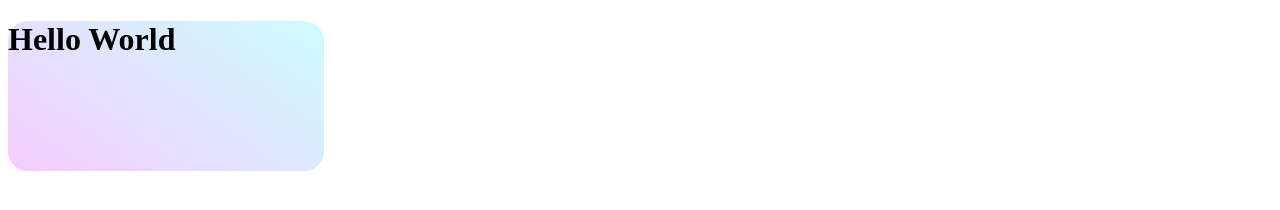
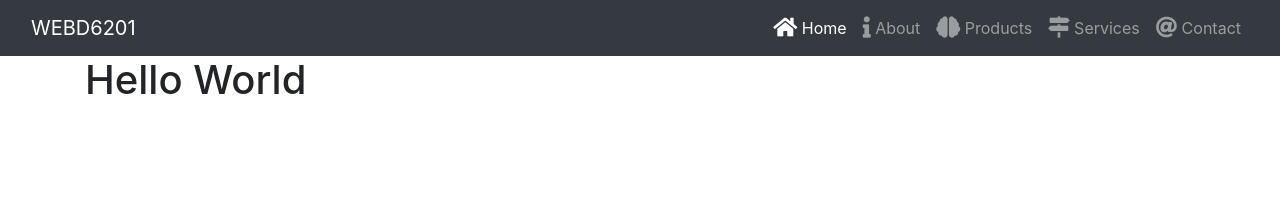
Before and after one commit to AshokSasi/WEBD6201-Week1, a website: page index.html in a window 1280 px wide. Drawn offline with nearby package versions, Linux system fonts and the light colour scheme.

Commit message:
Added main  nav

```diff
--- a/Content/app.css
+++ b/Content/app.css
@@ -1,9 +1 @@
 /* Custom css goes here*/
-
-  h1 {
-    border-radius: 20px;
-    width: 25%;
-    height: 150px;
-    background: linear-gradient(35deg,#f5ccff,#ccfdff)
-
-  }
--- a/Scripts/app.js
+++ b/Scripts/app.js
@@ -7,10 +7,7 @@
     function Start()
     {
         console.log("App Started...");
-        for(let index =0; index <5; index++)
-        {
-            console.log(index);
-        }
+
     }
 
     //Start();
--- a/index.html
+++ b/index.html
@@ -5,15 +5,58 @@
     <meta name="viewport" content="width=device-width, initial-scale=1.0">
     <title>Document</title>
     <!-- CSS Section -->
+
+    <link rel="stylesheet" href="./node_modules/bootstrap/dist/css/bootstrap.min.css">
+    <link rel="stylesheet" href="./node_modules/@fortawesome/fontawesome-free/css/all.min.css">
     <link rel="stylesheet" href="./Content/app.css">
 </head>
 <body>
-    <div>
+    <header>
+        <nav class="navbar navbar-expand-lg navbar-dark bg-dark">
+            <div class="container-fluid">
+              <a class="navbar-brand" href="#">WEBD6201</a>
+              <button class="navbar-toggler" type="button" data-bs-toggle="collapse" data-bs-target="#navbarSupportedContent" aria-controls="navbarSupportedContent" aria-expanded="false" aria-label="Toggle navigation">
+                <span class="navbar-toggler-icon"></span>
+              </button>
+              <div class="collapse navbar-collapse" id="navbarSupportedContent">
+                <ul class="navbar-nav ml-auto mb-2 mb-lg-0">
+
+                  <li class="nav-item">
+                    <a class="nav-link active" aria-current="page" href="#"><i class="fas fa-home fa-lg"></i> Home</a>
+                  </li>
+
+
+                  <li class="nav-item">
+                    <a class="nav-link" aria-current="page" href="#"><i class="fas fa-info fa-lg"></i> About</a>
+                  </li>
+
+                  <li class="nav-item">
+                    <a class="nav-link" aria-current="page" href="#"><i class="fas fa-brain fa-lg"></i> Products</a>
+                  </li>
+
+                  <li class="nav-item">
+                    <a class="nav-link" aria-current="page" href="#"><i class="fas fa-map-signs fa-lg"></i> Services</a>
+                  </li>
+
+                  <li class="nav-item">
+                    <a class="nav-link" aria-current="page" href="#"><i class="fas fa-at fa-lg"></i> Contact</a>
+                  </li>
+
+                </ul>
+              </div>
+            </div>
+          </nav>
+    </header>
+    <!--Main Nav-->
+
+    <div class="container">
         <h1>Hello World</h1>
     </div>
 
 
     <!-- Javascript Section -->
+    <script src="./node_modules/jquery/dist/jquery.min.js"></script>
+    <script src="./node_modules/bootstrap/dist/js/bootstrap.bundle.min.js"></script>
     <script src="./Scripts/app.js"></script>
 </body>
 </html>
```
Also changed, not shown: package.json (added, +15 -0 lines), 2 other files.
